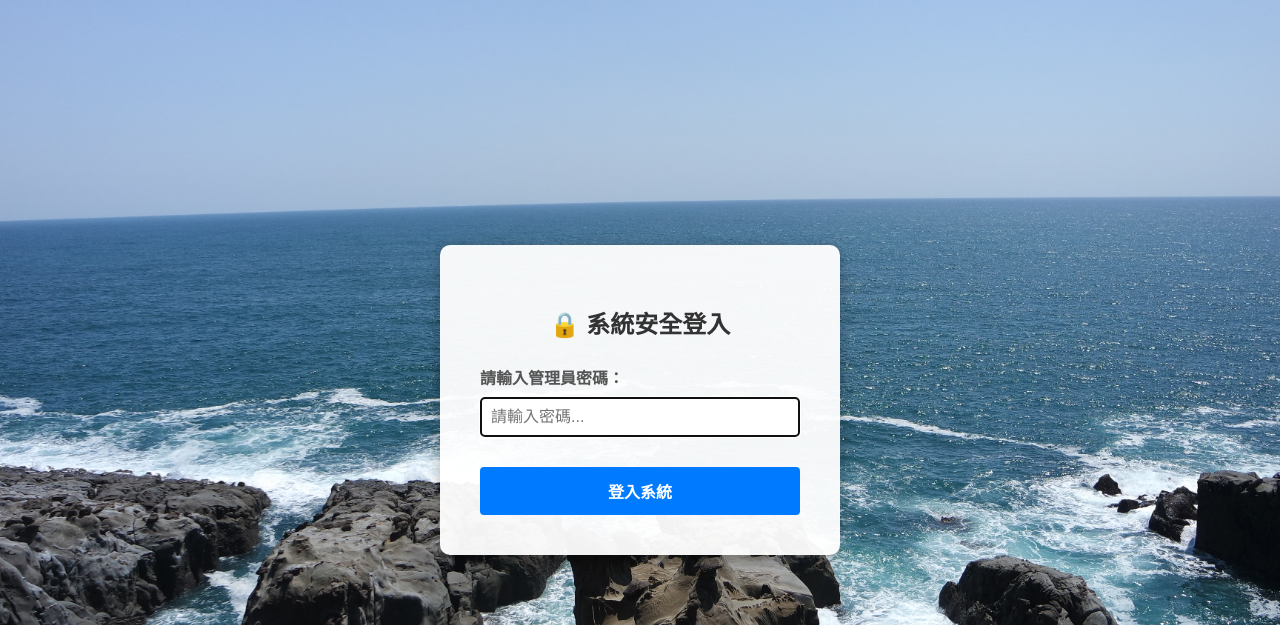
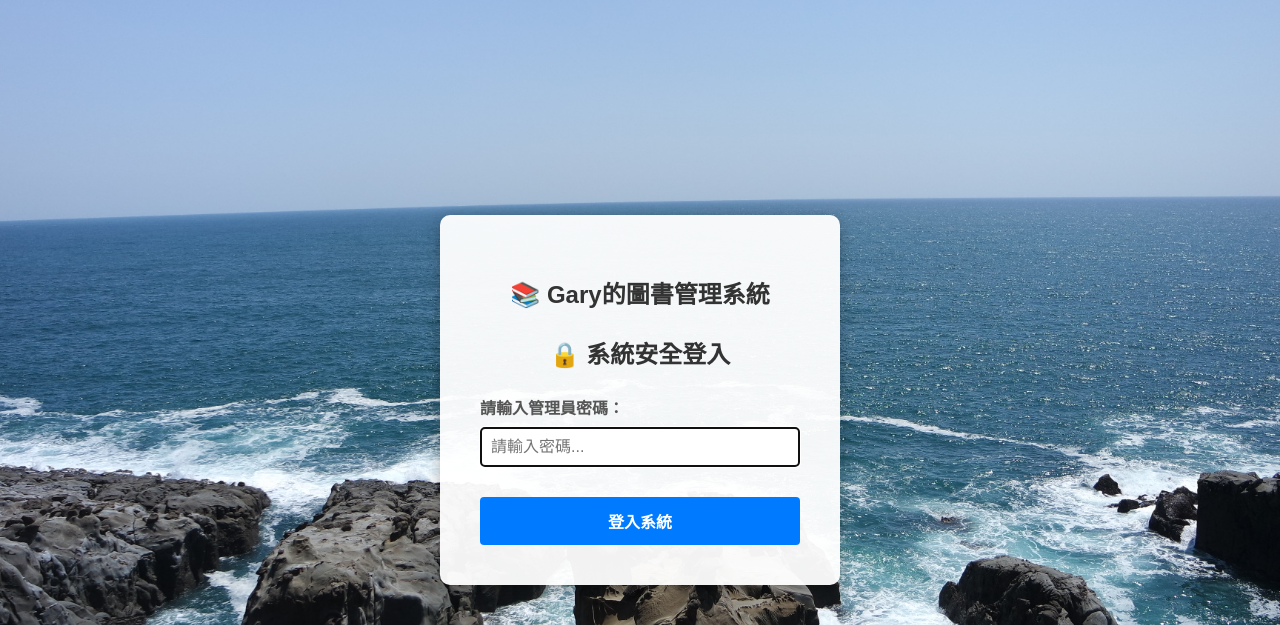
Before and after one commit to liwiln199694-bit/book_manager, a Flask app: page /login in a window 1280 px wide. Shown: the top 625 px of the page. Run offline with Flask 3, Linux system fonts and the light colour scheme.

```diff
--- a/templates/login.html
+++ b/templates/login.html
@@ -38,6 +38,7 @@
 <body>
 
 <div class="login-container">
+    <h2>📚 Gary的圖書管理系統</h2>
     <h2>🔒 系統安全登入</h2>
 
     {% if error %}
```
